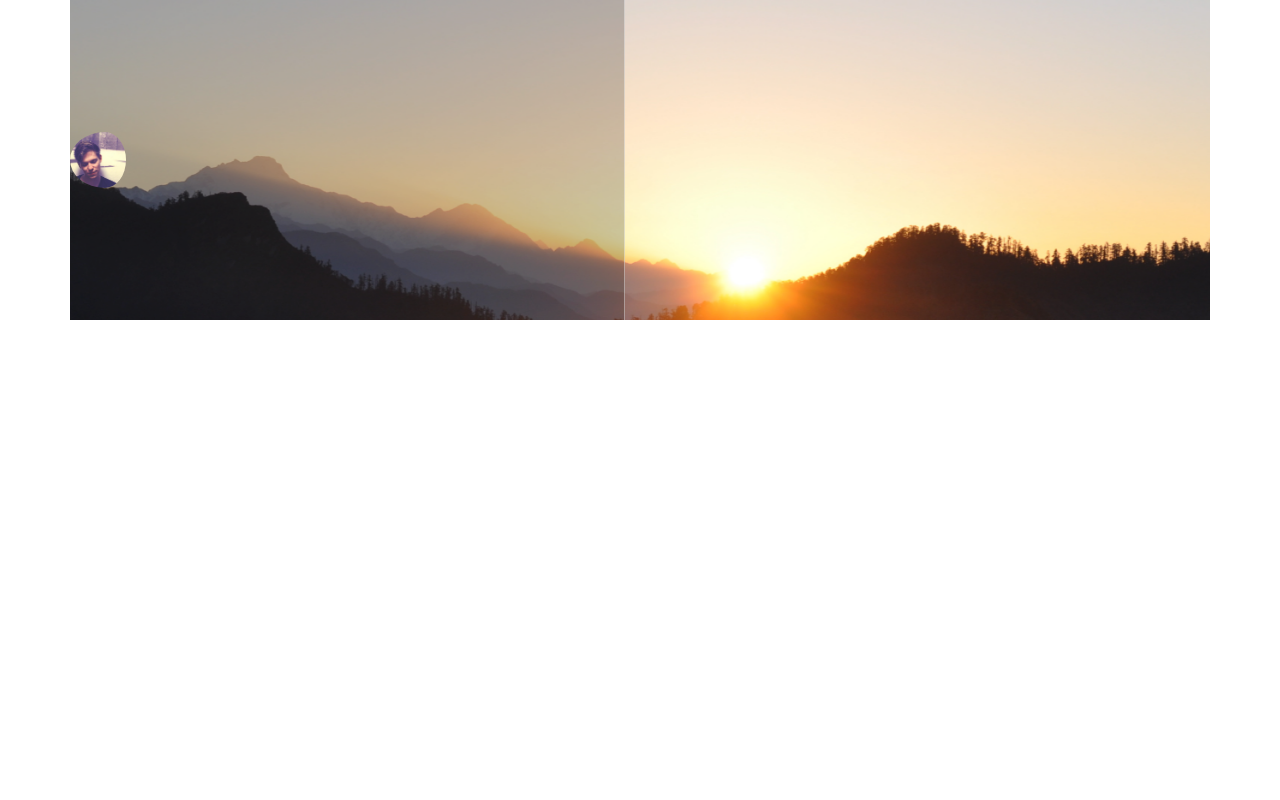
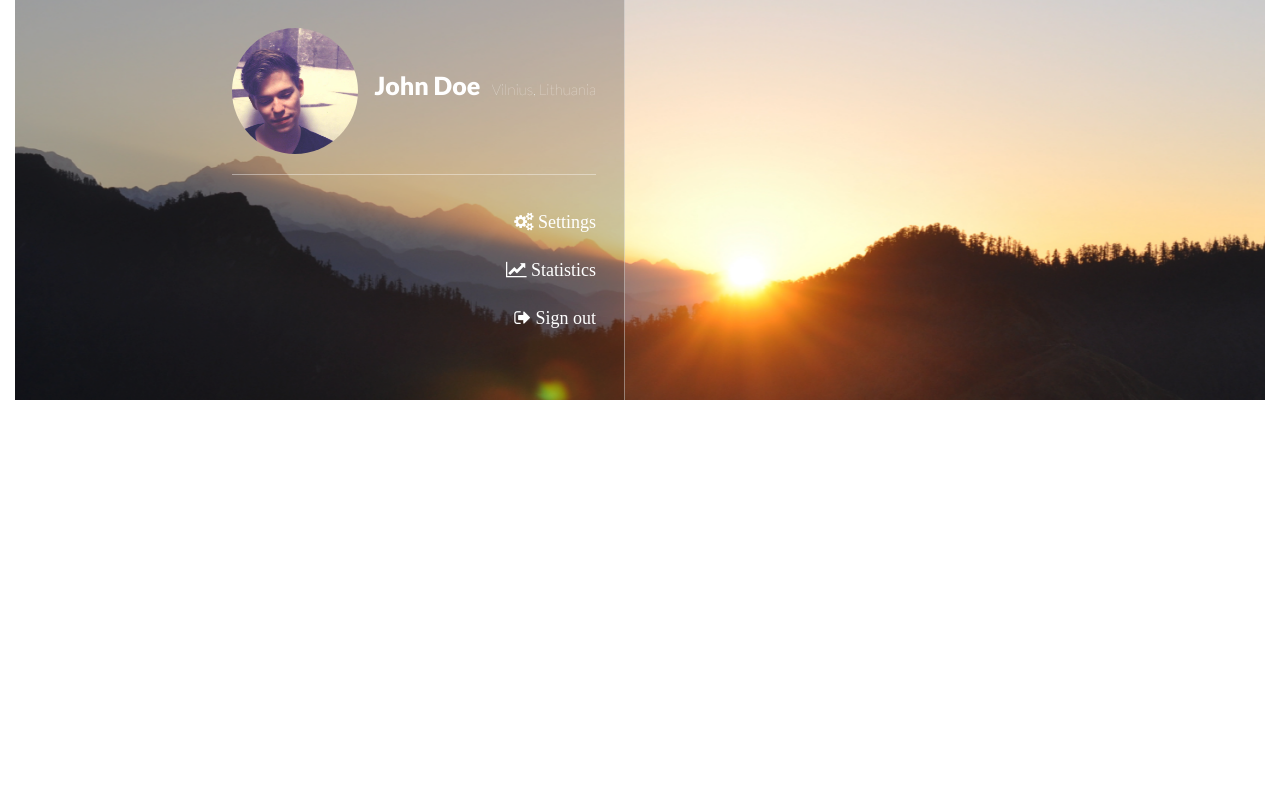
Before and after one commit to Eimis/fetch, a Django app: page /dashboard/ in a window 1280 px wide. Run offline with Django 3.2, Linux system fonts and the light colour scheme; some libraries are stand-ins or nearby versions.

Commit message:
Add styling for dashboard

```diff
--- a/fetch/static/css/style.css
+++ b/fetch/static/css/style.css
@@ -81,6 +81,8 @@ div.social p{
 }
 
 div.top-panel-wrapper {
+  width: 100%;
+  min-width: 100%;
   height: 100%;
   min-height: 100%;
 }
@@ -93,8 +95,8 @@ div.top-panel {
   -o-background-size: cover;
   background-size: cover;
 
-  height: 40%;
-  min-height: 40%;
+  height: 50%;
+  min-height: 50%;
   padding-left: 0;
 }
 
@@ -103,11 +105,46 @@ div.left-panel {
   border-right: 1px solid rgba(255,255,255,0.4);
   width: 100%;
   height: 100%;
-  display: flex;
-  align-items: center;
+  text-align: right;
+  padding: 2em;
 }
 
 div.left-panel img {
-  width: 5em;
-  padding-right: 1em;
+  width: 9em;
 }
+
+div.inner-left {
+  width: auto;
+  display: inline-block;
+}
+
+div.inner-left p.name{
+  color: white;
+  font-family: 'Lato', sans-serif;
+  font-weight: 900;
+  font-size: 25px;
+  display: inline;
+  margin-left: .5em;
+}
+
+div.inner-left p.location{
+  font-weight: 100;
+  font-size: 15px;
+}
+
+div.name-surname {
+  display: inline;
+}
+
+hr.sep {
+  width: 100%;
+  margin-right: 0;
+  border-top: 1px solid rgba(255,255,255,0.4);
+}
+
+i.profile-actions {
+  color: white;
+  font-weight: 100;
+  font-size: 18px;
+  padding-top: 1em;
+}
--- a/fetch/templates/base.html
+++ b/fetch/templates/base.html
@@ -13,7 +13,7 @@
     <!-- Bootstrap -->
     <link href={% static "css/bootstrap.min.css" %} rel="stylesheet">
     <link href={% static "css/font-awesome.min.css" %} rel="stylesheet">
-    <link href='http://fonts.googleapis.com/css?family=Lato:300, 400&subset=latin,latin-ext' rel='stylesheet' type='text/css'>
+    <link href='http://fonts.googleapis.com/css?family=Lato:100,300,400,900&subset=latin,latin-ext' rel='stylesheet' type='text/css'>
     <link href={% static "css/style.css" %} rel="stylesheet">
     {% block extra_css %}
     {% endblock %}
--- a/fetch/templates/dashboard.html
+++ b/fetch/templates/dashboard.html
@@ -1,5 +1,6 @@
 {% extends 'base.html' %}
 {% load staticfiles %}
+{% load trans from i18n %}
 
 {% block title %}
 <title>Your dashboard - Fetch</title>
@@ -8,14 +9,38 @@
 {% block content %}
 
 <div class="container top-panel-wrapper">
+
   <div class="col-md-6 top-panel">
     <div class="left-panel">
-      <img src="{% static 'images/test-image.jpg' %}" class="img-circle pull-right"></img>
+      <div class="inner-left">
+        <img src="{% static 'images/test-image.jpg' %}" class="img-circle"></img>
+        <div class="name-surname">
+          <p class="name">John Doe</p>
+          <p class="name location">Vilnius, Lithuania</p>
+        </div>
+        <hr class="sep">
+        <p>
+        <i class="fa fa-cogs fa-1x profile-actions">
+          {% trans 'Settings' %}
+        </i>
+        </p>
+        <p>
+        <i class="fa fa-line-chart fa-1x profile-actions">
+          {% trans 'Statistics' %}
+        </i>
+        </p>
+        <p>
+        <i class="fa fa-sign-out fa-1x profile-actions">
+          {% trans 'Sign out' %}
+        </i>
+        </p>
+      </div>
     </div>
   </div>
 
   <div class="col-md-6 top-panel">
   </div>
+
 </div>
 
 {% endblock %}
```
